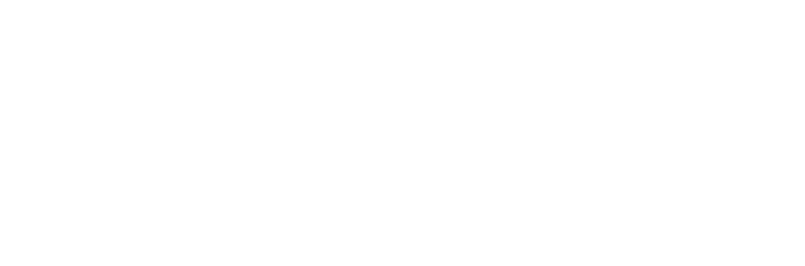
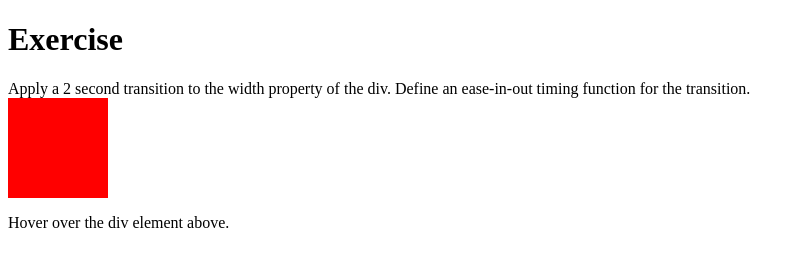
Before and after one commit to sabkemu/re-educate4, a plain HTML site: page exercise2.html in a window 1280 px wide. Shown: the whole page, without its empty margins (0-805 px from the left). Drawn offline with Linux system fonts and the light colour scheme.

Commit message:
update 3

```diff
--- a/exercise2.css
+++ b/exercise2.css
@@ -2,6 +2,8 @@ div {
     width: 100px;
     height: 100px;
     background: red;
+    transition: width 2s;
+    transition-timing-function: linear;
 }
 div:hover {
     width: 300px;
--- a/exercise2.html
+++ b/exercise2.html
@@ -8,6 +8,10 @@
     <title>Exercise2</title>
 </head>
 <body>
-
+    <h1>Exercise</h1>
+Apply a 2 second transition to the width property of the div.
+Define an ease-in-out timing function for the transition.
+    <div></div>
+    <p>Hover over the div element above.</p>
 </body>
 </html>
```
